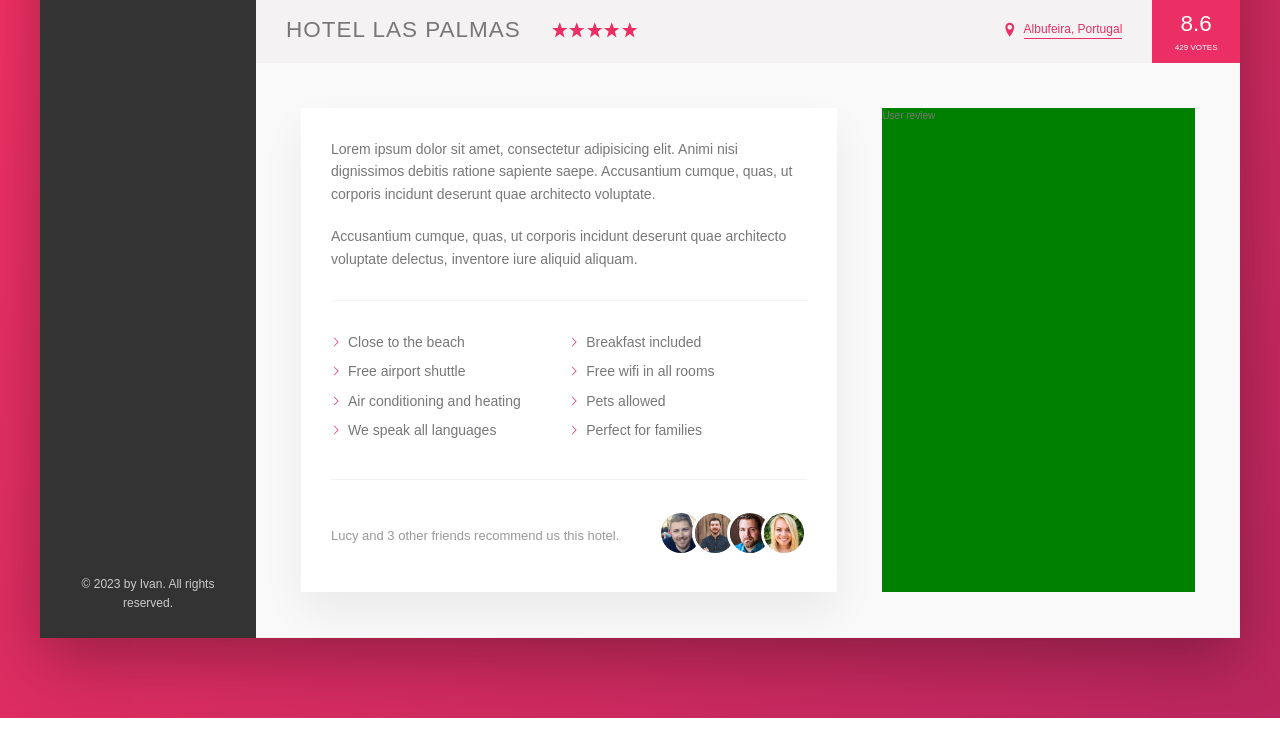
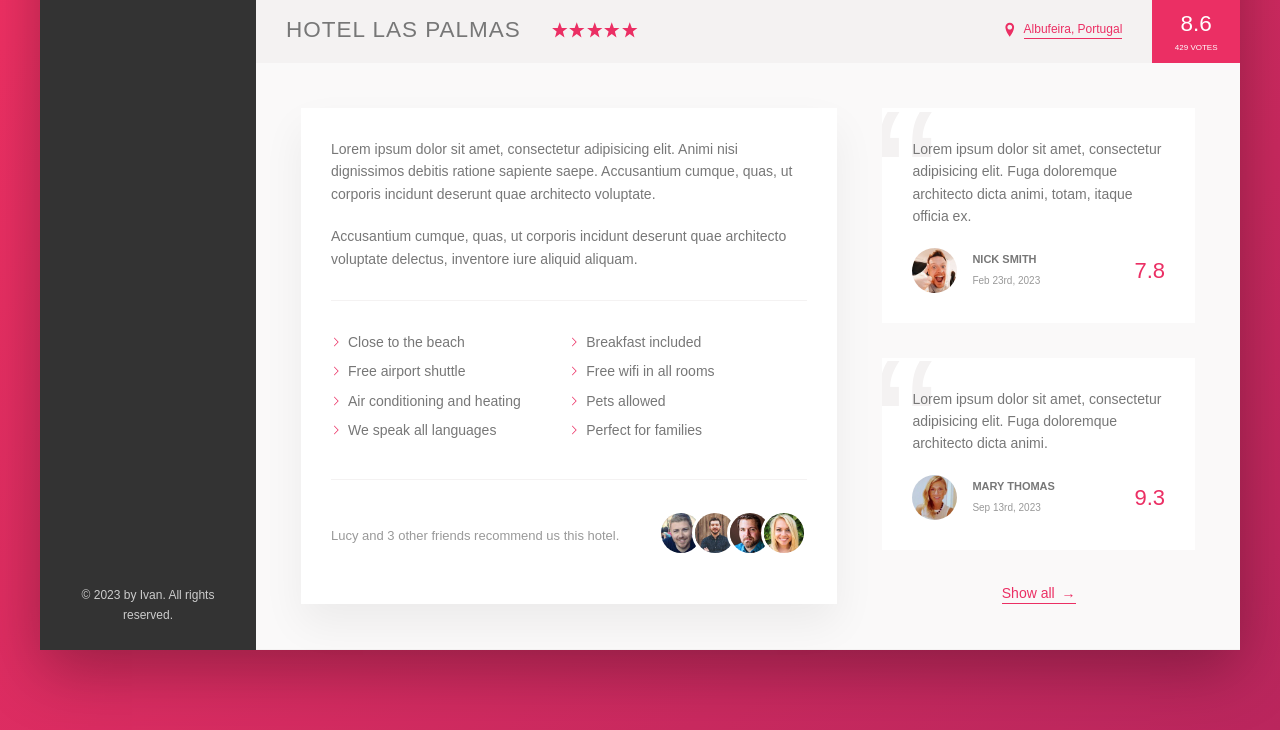
Before and after one commit to IvanRadovic/Trillo----CSS, a website: page index.html in a window 1280 px wide. Shown: the part 538-1268 px from the top of the page. Drawn offline with Linux system fonts and the light colour scheme.

Commit message:
Finishing UserReview section

```diff
--- a/index.html
+++ b/index.html
@@ -135,6 +135,7 @@
                 </div>
                 <!-- -- hotel-details -- -->
                 <div class="detail">
+                    <!-- -- description -- -->
                     <div class="description">
                         <p class="paragraph">
                             Lorem ipsum dolor sit amet, consectetur adipisicing elit. Animi nisi dignissimos debitis ratione sapiente saepe. Accusantium cumque, quas, ut corporis incidunt deserunt quae architecto voluptate.
@@ -166,9 +167,34 @@
                             </div>
                         </div>
                     </div>
-
+                    <!-- -- user-review -->
                     <div class="user-review">
-                        User review
+                        <figure class="review">
+                            <blockquote class="review__text">
+                                Lorem ipsum dolor sit amet, consectetur adipisicing elit. Fuga doloremque architecto dicta animi, totam, itaque officia ex.
+                            </blockquote>
+                            <figcaption class="review__user">
+                                <img src="img/user-1.jpg" alt="" class="review__photo">
+                                <div class="review__user-box">
+                                    <p class="review__user-name">Nick Smith</p>
+                                    <p class="review__user-date">Feb 23rd, 2023</p>
+                                </div>
+                                <div class="review__rating">7.8</div>
+                            </figcaption>
+                        </figure>
+                        <figure class="review">
+                            <blockquote class="review__text">
+                                Lorem ipsum dolor sit amet, consectetur adipisicing elit. Fuga doloremque architecto dicta animi.                            </blockquote>
+                            <figcaption class="review__user">
+                                <img src="img/user-2.jpg" alt="" class="review__photo">
+                                <div class="review__user-box">
+                                    <p class="review__user-name">Mary Thomas</p>
+                                    <p class="review__user-date">Sep 13rd, 2023</p>
+                                </div>
+                                <div class="review__rating">9.3</div>
+                            </figcaption>
+                        </figure>
+                        <button class="btn-inline">Show all <span>&rarr;</span></button>
                     </div>
                 </div>
             </main>
--- a/sass/components/_btn-inline.scss
+++ b/sass/components/_btn-inline.scss
@@ -9,8 +9,17 @@
     cursor: pointer;
     transition: all .2s;
 
+    & span{
+        margin-left: 3px;
+        transition: margin-left .3s;
+    }
+
     &:hover{
         color: var(--color-grey-1);
+
+        span{
+            margin-left: 8px;
+        }
     }
 
     &:focus{
--- /dev/null
+++ b/sass/components/_review.scss
@@ -0,0 +1,65 @@
+.review{
+    position: relative;
+    background-color: #fff;
+    box-shadow: 1px solid var(--color-light-2);
+    padding: 3rem;
+    margin-bottom: 3.5rem;
+    overflow: hidden;
+
+    &__text{
+        position: relative;
+        margin-bottom: 2rem;
+        z-index: 10;
+    }
+
+    &__user{
+        display: flex;
+        align-items: center;
+    }
+
+    &__photo{
+        height: 4.5rem;
+        width: 4.5rem;
+        border-radius: 50%;
+        margin-right: 1.5rem;
+
+    }
+
+    &__user-box{
+        margin-right: auto;
+    }
+
+    &__user-name{
+        font-size: 1.1rem;
+        font-weight: 700;
+        text-transform: uppercase;
+        margin-bottom: .4rem;
+
+    }
+
+    &__user-date{
+        font-size: 1rem;
+        color: var(--color-grey-3);
+
+    }
+
+    &__rating{
+        color: var(--color-primary);
+        font-size: 2.2rem;
+        font-weight: 300;
+
+    }
+
+    &::before{
+        content: "\201C";
+        position: absolute;
+        top: -2.75rem;
+        left: -1rem;
+        line-height: 1;
+        font-size: 20rem;
+        color: var(--color-light-2);
+        font-family: sans-serif;
+        z-index: 1;
+
+    }
+}
--- a/sass/layout/_description.scss
+++ b/sass/layout/_description.scss
@@ -1,6 +1,5 @@
 .description{
     flex: 0 0 60%;
-    font-size: 1.4rem;
     margin-right: 4.5rem;
     background-color: #fff;
     padding: 3rem;
--- a/sass/layout/_detail.scss
+++ b/sass/layout/_detail.scss
@@ -1,5 +1,6 @@
 .detail{
     display: flex;
+    font-size: 1.4rem;
     padding: 4.5rem;
     background-color: var(--color-light-1);
     border-bottom: 1px solid var(--color-light-2);
--- a/sass/layout/_user-reviews.scss
+++ b/sass/layout/_user-reviews.scss
@@ -1,4 +1,8 @@
 .user-review{
     flex: 1;
-    background-color: green;
+
+    display: flex;
+    flex-direction: column;
+    align-items: center;
+
 }
--- a/sass/main.scss
+++ b/sass/main.scss
@@ -13,6 +13,7 @@
 @import "components/paragraph";
 @import "components/list";
 @import "components/recommend";
+@import "components/review";
 
 
 /* -- layout -- */
```
Also changed, not shown: sass/main.css, 1 other file.
